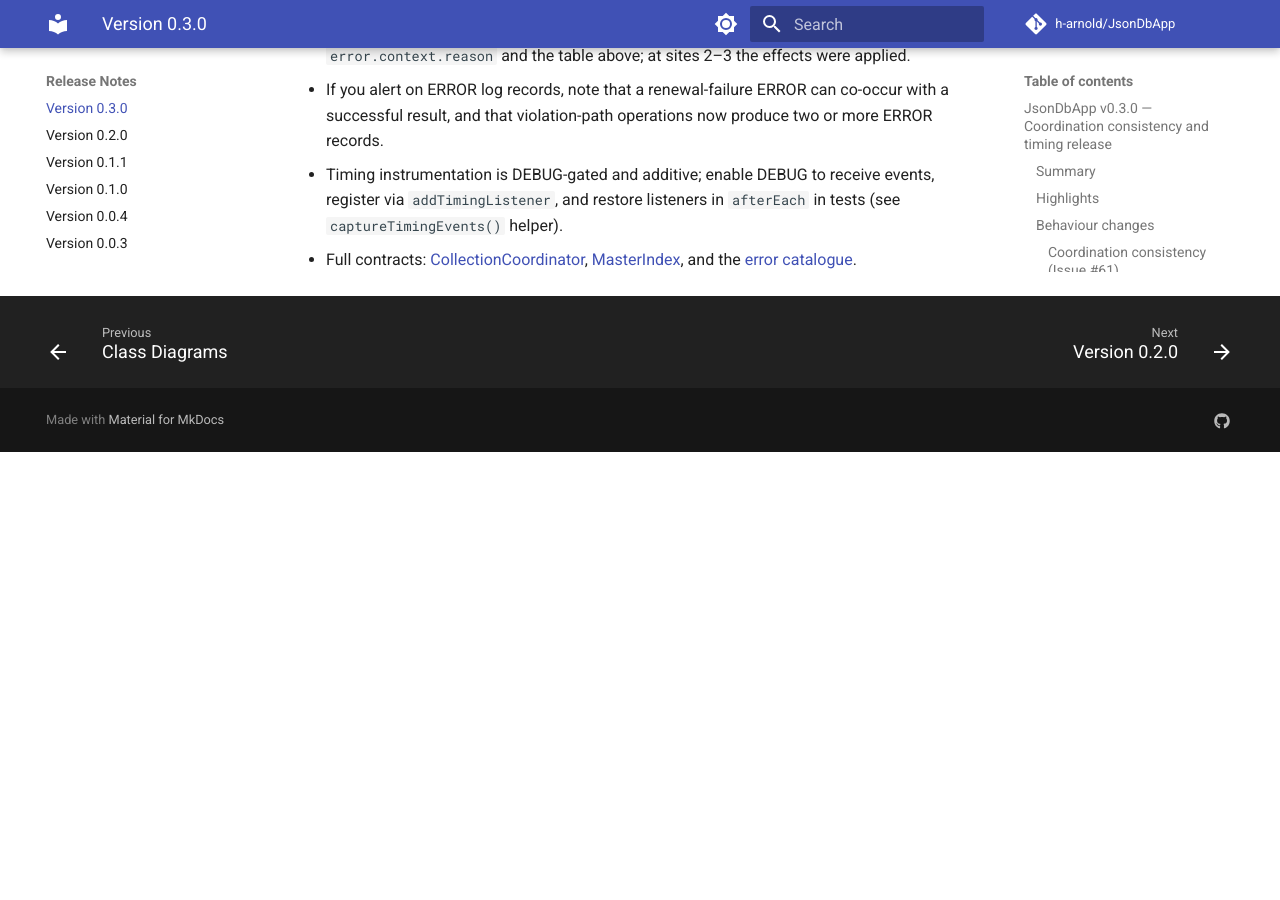
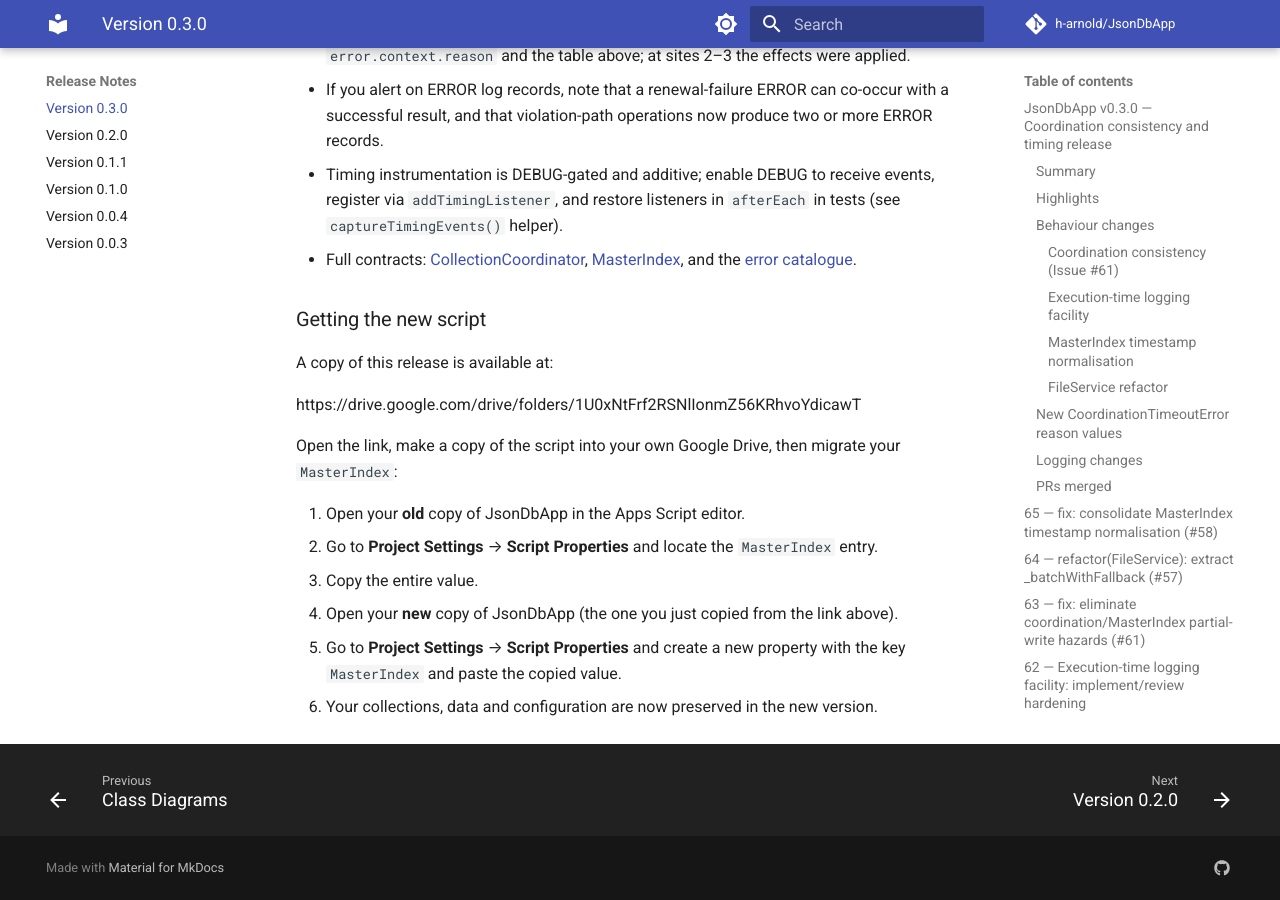
Before and after one commit to h-arnold/JsonDbApp, an MkDocs documentation site: the page built from docs/release-notes/release-notes-v0.3.0.md, in a window 1280 px wide and 900 px high, scrolled down 4728 px. Built offline with MkDocs 1.6.1 and Material for MkDocs 9.7.7, drawn with Linux system fonts in a browser that asks for light colours; comment, search, counter and statistics services are not loaded; before the commit the page ends 5180 px from its top, so only the background shows below that.

Commit message:
docs: add script copy link to v0.3.0 release notes

```diff
--- a/docs/release-notes/release-notes-v0.3.0.md
+++ b/docs/release-notes/release-notes-v0.3.0.md
@@ -165,3 +165,18 @@
   events, register via `addTimingListener`, and restore listeners in
   `afterEach` in tests (see `captureTimingEvents()` helper).
 - Full contracts: [CollectionCoordinator](../developers/CollectionCoordinator.md), [MasterIndex](../developers/MasterIndex.md), and the [error catalogue](../developers/Infrastructure_Components.md).
+
+### Getting the new script
+
+A copy of this release is available at:
+
+https://drive.google.com/drive/folders/1U0xNtFrf2RSNlIonmZ56KRhvoYdicawT
+
+Open the link, make a copy of the script into your own Google Drive, then migrate your `MasterIndex`:
+
+1. Open your **old** copy of JsonDbApp in the Apps Script editor.
+2. Go to **Project Settings** → **Script Properties** and locate the `MasterIndex` entry.
+3. Copy the entire value.
+4. Open your **new** copy of JsonDbApp (the one you just copied from the link above).
+5. Go to **Project Settings** → **Script Properties** and create a new property with the key `MasterIndex` and paste the copied value.
+6. Your collections, data and configuration are now preserved in the new version.
```
